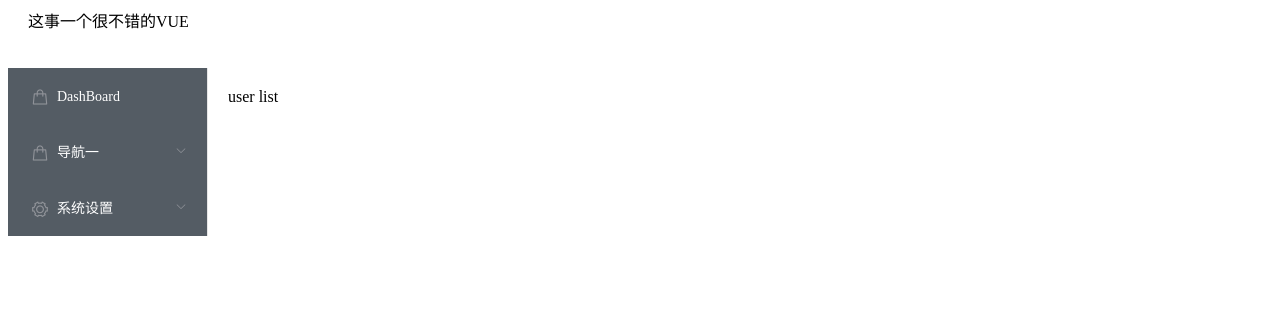
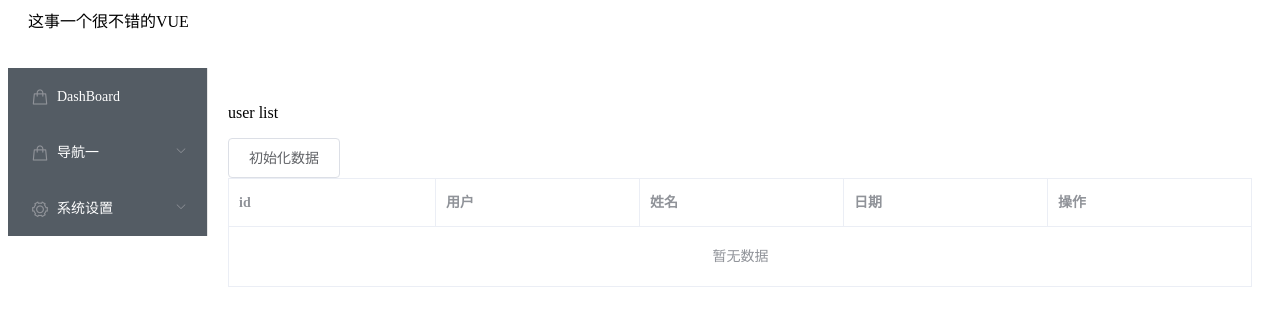
Before and after one commit to liuchaoyang/my-vue, a Vue app: page /user/list in a window 1280 px wide. Shown: the top 326 px of the page. Built offline with nearby package versions, Linux system fonts and the light colour scheme.

Commit message:
init table

```diff
--- a/src/components/user/UserList.vue
+++ b/src/components/user/UserList.vue
@@ -1,9 +1,58 @@
 <template>
-    <div>user list</div>
+    <div>
+        <p>user list</p>
+
+        <el-button @click="initTable">初始化数据</el-button>
+        <br/>
+        <el-table :data="tableData" border >
+            <el-table-column v-show="false" prop="id" label="id"></el-table-column>
+            <el-table-column prop="user" label="用户" ></el-table-column>
+            <el-table-column prop="name" label="姓名" ></el-table-column>
+            <el-table-column prop="date" label="日期" ></el-table-column>
+
+            <el-table-column fixed="right" label="操作" >
+                <template slot-scope="scope">
+                    <el-button @click="handleClick(scope.row)" type="text" size="small">查看</el-button>
+                    <el-button type="text" size="small">编辑</el-button>
+                </template>
+            </el-table-column>
+        </el-table>
+    </div>
 </template>
 
 <script>
     export default {
+        data() {
+            return {
+                tableData: []
+            }
+        },
+        // props: {
+        //     tableData: [{
+        //         user: '刘朝阳',
+        //         name: 'liuchaoyang'
+        //     }]
+        // },
+        methods: {
+            initTable: function () {
+                this.tableData = [{
+                    id: 1,
+                    date: '2016-05-02',
+                    name: '王小虎',
+                    user: '上海市普陀区金沙江路 1518 弄'
+                }, {
+                    id: 2,
+                    date: '2016-05-04',
+                    name: '王小虎',
+                    user: '上海市普陀区金沙江路 1517 弄'
+                }];
+                console.log(this.tableData);
+            },
+            handleClick: function (scope, row) {
+                console.log(scope);
+                console.log(row);
+            }
+        },
         name: "user-list"
     }
 </script>
```
